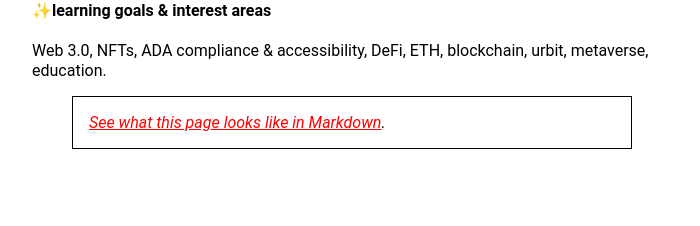
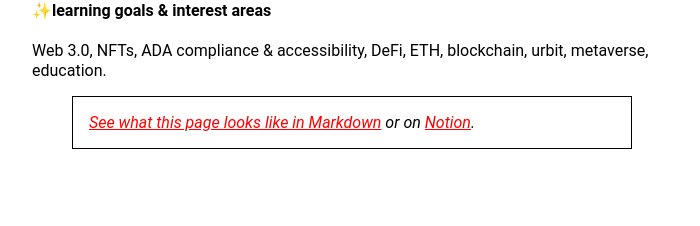
Before and after one commit to lemurodigital/lemuro.digital, a Jekyll site: the page built from cv.md, in a window 1280 px wide. Shown: the part 1326-1552 px from the top of the page, without its empty margins (288-988 px from the left). Built offline with Jekyll 4.4.1, drawn with Linux system fonts in a browser that asks for light colours.

Commit message:
Update cv.md

```diff
--- a/cv.md
+++ b/cv.md
@@ -40,4 +40,4 @@ Overland camping, learning to charcoal grill, hiking, [photography](/photos/).
 #### ✨learning goals & interest areas
 Web 3.0, NFTs, ADA compliance & accessibility, DeFi, ETH, blockchain, urbit, metaverse, education.
 
-> [See what this page looks like in Markdown](https://raw.githubusercontent.com/lemurodigital/lemuro.digital/main/cv.md).
+> [See what this page looks like in Markdown](https://raw.githubusercontent.com/lemurodigital/lemuro.digital/main/cv.md) or on [Notion](https://www.notion.so/scott3/Curriculum-Vitae-2bbabd618d174ef699541a2ab6933dba).
```
